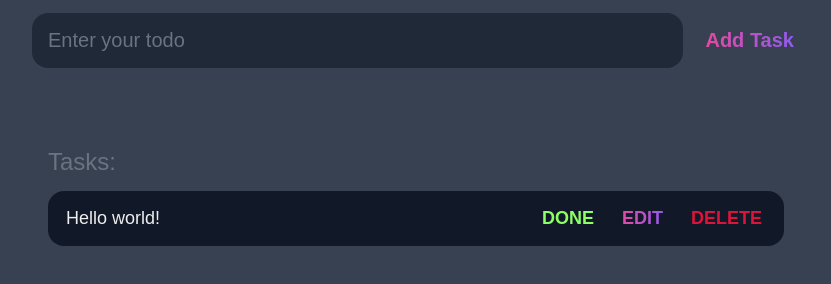
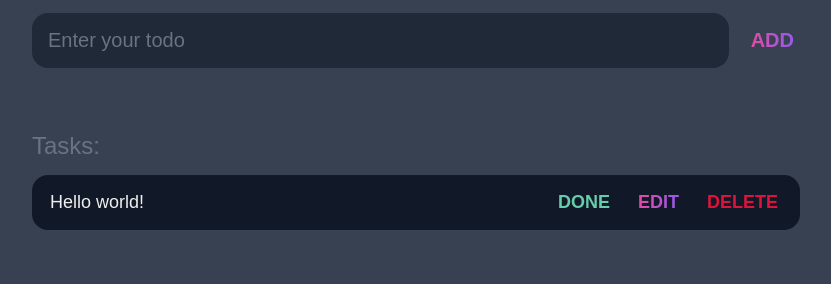
Before and after one commit to Ruslansabitov312/neobis-todoList, a plain HTML site: page index.html in a window 1280 px wide. Shown: the part 108-392 px from the top of the page, without its empty margins (224-1055 px from the left). Drawn offline with Linux system fonts and the light colour scheme.

Commit message:
Fix bugs

```diff
--- a/index.html
+++ b/index.html
@@ -21,7 +21,7 @@
       <input
         type="submit"
         class="header__new-todo-submit"
-        value="Add Task"
+        value="Add"
       />
     </form>
   </header>
--- a/sass/base/_variables.sass
+++ b/sass/base/_variables.sass
@@ -7,5 +7,5 @@ $pink:    #EC4899
 $purple:  #8B5Cf6
 $white:   #FFF
 $black:   #000
-$green:   #8cff66
+$green:   #66CDAA
 $inactive: #A9A9A9
--- a/sass/blocks/_header.sass
+++ b/sass/blocks/_header.sass
@@ -28,7 +28,7 @@
     -webkit-background-clip: text
     -webkit-text-fill-color: transparent
     cursor: pointer
-    // text-transform: uppercase
+    text-transform: uppercase
     transition: 0.4s
     &:hover
       opacity: 0.8
--- a/sass/blocks/_main.sass
+++ b/sass/blocks/_main.sass
@@ -5,7 +5,7 @@
   width: 100%
   margin: 0 auto
 .todo-list
-  padding: 1rem
+  // padding: 1rem
   &__title
     font-size: 1.5rem
     font-weight: 300
```
Also changed, not shown: css/style.min.css.
